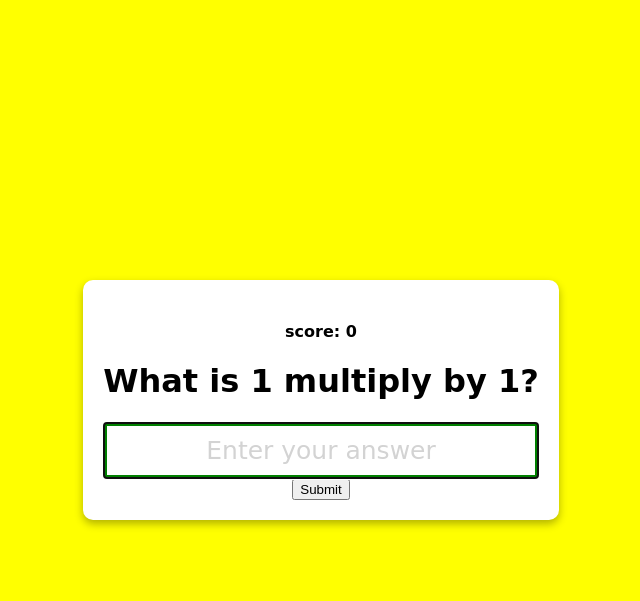
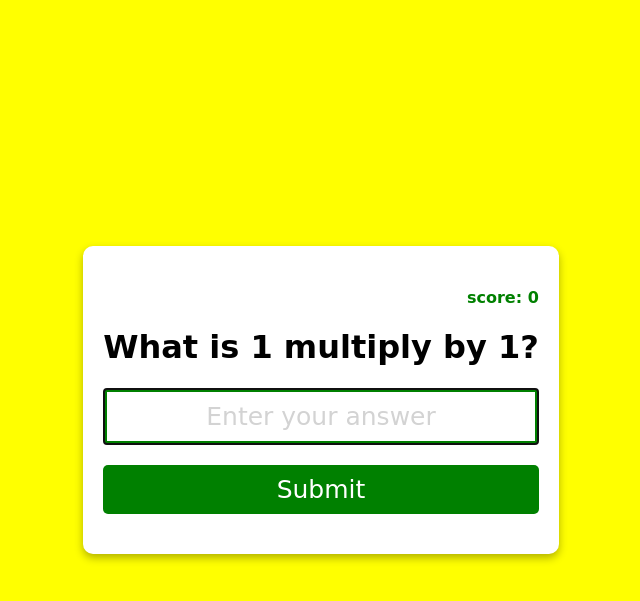
Before and after one commit to KrzysztofPhotos/krzysztofphotos.github.io, a PHP site: page /multiplication_app.html in a window 1280 px wide. Shown: the top 601 px of the page, without its empty margins (319-959 px from the left). Run offline with PHP 8.4, Linux system fonts and the light colour scheme.

Commit message:
Zmiana v2

```diff
--- a/multiplication_app/style.css
+++ b/multiplication_app/style.css
@@ -32,3 +32,27 @@ body {
     color:lightgray;
     font-family: cursive;
 }
+
+.btn {
+    background-color: green;
+    color: white;
+    border: none;
+    display: block;
+    width: 100%;
+    padding: 10px;
+    font-size: 25px;
+    font-family: cursive;
+    margin: 20px 0;
+    border-radius: 5px;
+    box-shadow: 0 2px 4px rgba(0,0,0,0,3);
+    cursor: pointer;
+}
+
+.btn:hover{
+    filter: brightness(0.8);
+}
+
+.score {
+    color: green;
+    text-align: right;
+}
```
